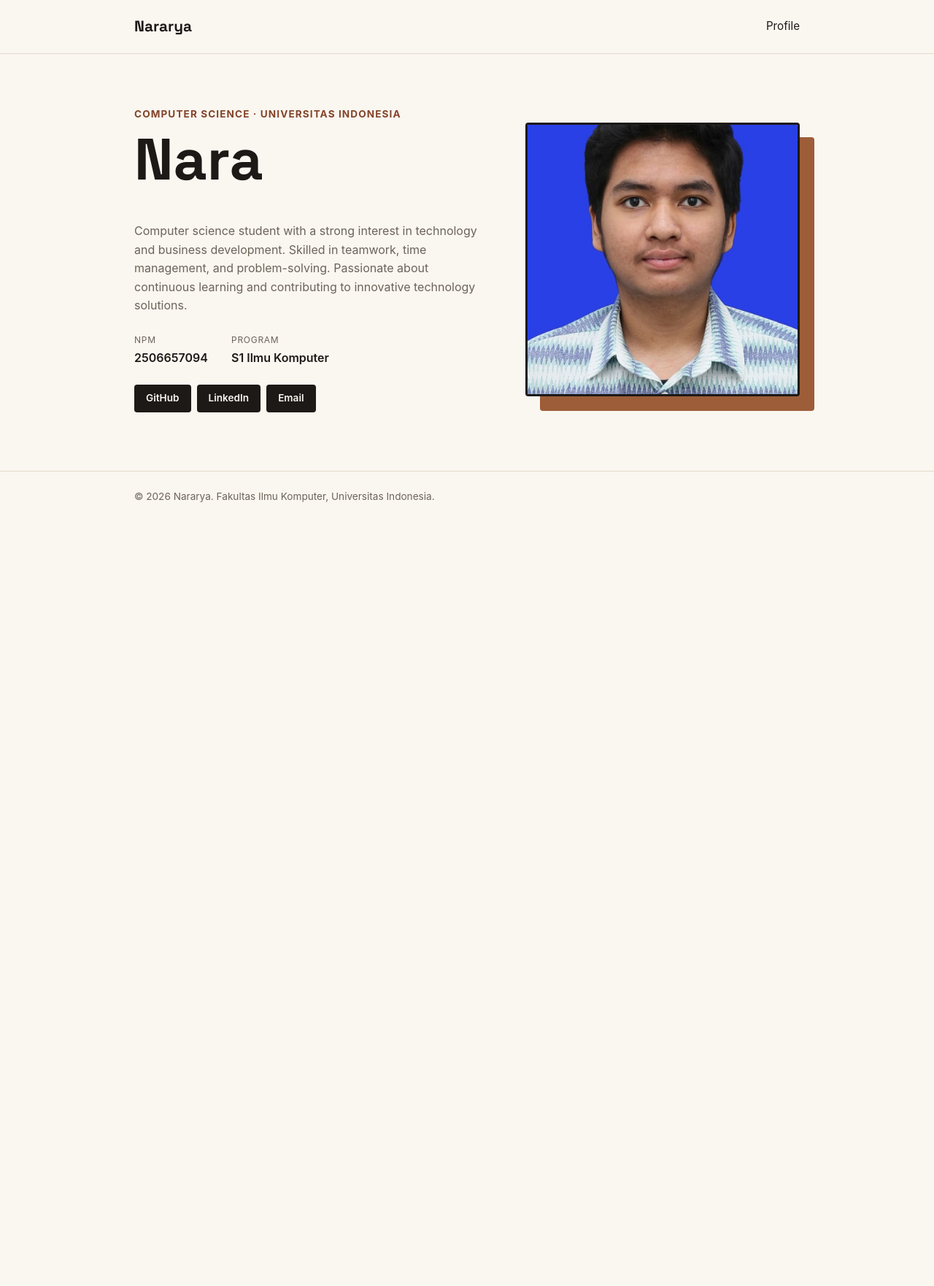
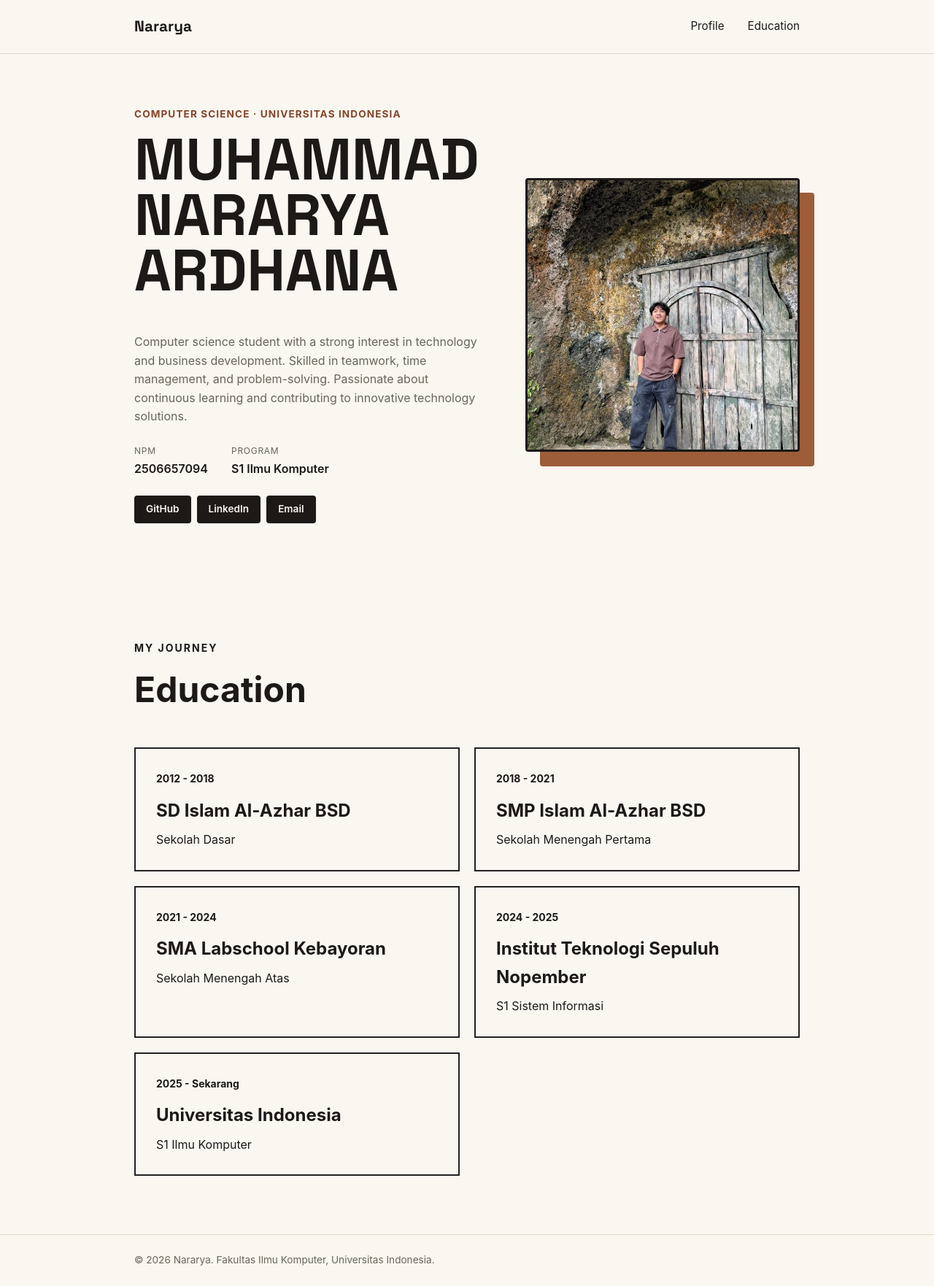
Before and after one commit to NararyaArdhana/myportofolio, a Django app: page / in a window 1280 px wide. Shown: the whole page at 73% size. Before the commit the page ends 688 px from the top, so only its background shows below. Run offline with Django 5.2, Linux system fonts and the light colour scheme.

Commit message:
Add education section and update portfolio

```diff
--- a/requirements.txt
+++ b/requirements.txt
@@ -1,4 +1,4 @@
-django
+django~=6.0
 gunicorn
 whitenoise
 psycopg2-binary
--- a/static/css/style.css
+++ b/static/css/style.css
@@ -193,3 +193,69 @@ h1, .brand {
         justify-content: flex-start;
     }
 }
+
+.education {
+    padding: 80px 0;
+}
+
+.section-kicker {
+    font-size: 14px;
+    font-weight: 700;
+    text-transform: uppercase;
+    letter-spacing: 2px;
+    margin-bottom: 8px;
+}
+
+.education h2 {
+    font-size: 48px;
+    margin-bottom: 40px;
+}
+
+.education-grid {
+    display: grid;
+    grid-template-columns: repeat(2, 1fr);
+    gap: 20px;
+}
+
+.education-card {
+    padding: 28px;
+    border: 2px solid #222;
+    transition: transform 0.2s ease, box-shadow 0.2s ease;
+}
+
+.education-card:hover {
+    transform: translateY(-6px);
+    box-shadow: 6px 6px 0 #222;
+}
+
+.education-year {
+    font-size: 14px;
+    font-weight: 700;
+}
+
+.education-card h3 {
+    margin: 12px 0 8px;
+    font-size: 24px;
+}
+
+.education-card p {
+    margin: 0;
+}
+
+@media (max-width: 768px) {
+    .education {
+        padding: 50px 20px;
+    }
+
+    .education h2 {
+        font-size: 36px;
+    }
+
+    .education-grid {
+        grid-template-columns: 1fr;
+    }
+
+    .education-card {
+        padding: 22px;
+    }
+}
--- a/templates/index.html
+++ b/templates/index.html
@@ -1,61 +1,186 @@
 <!DOCTYPE html>
 <html lang="en">
+
 <head>
     <meta charset="UTF-8">
     <meta name="viewport" content="width=device-width, initial-scale=1.0">
-    <title>Muhammad Nararya Ardhana - Portfolio</title>
+
+    <title>Nararya - Portfolio</title>
+
     <link rel="preconnect" href="https://fonts.googleapis.com">
     <link rel="preconnect" href="https://fonts.gstatic.com" crossorigin>
-    <link href="https://fonts.googleapis.com/css2?family=Space+Grotesk:wght@500;700&display=swap" rel="stylesheet">
+    <link
+        href="https://fonts.googleapis.com/css2?family=Space+Grotesk:wght@500;700&display=swap"
+        rel="stylesheet"
+    >
+
     <link rel="stylesheet" href="/static/css/style.css">
 </head>
+
 <body>
+
     <header class="site-header">
         <div class="container">
             <a href="#profile" class="brand">Nararya</a>
+
             <nav>
                 <a href="#profile">Profile</a>
+                <a href="#education">Education</a>
             </nav>
         </div>
     </header>
 
+
     <main>
+
         <section class="hero" id="profile">
             <div class="container hero-grid">
+
                 <div class="hero-identity">
-                    <p class="hero-kicker">Computer Science &middot; Universitas Indonesia</p>
-                    <h1>Nara</h1>
+                    <p class="hero-kicker">
+                        Computer Science &middot; Universitas Indonesia
+                    </p>
+
+                    <h1>
+                        MUHAMMAD<br>
+                        NARARYA<br>
+                        ARDHANA
+                    </h1>
                 </div>
+
+
                 <div class="hero-photo">
                     <div class="photo-block"></div>
-                    <img class="avatar" src="/static/img/nara.JPG" alt="Photo of Nara">
+
+                    <img
+                        class="avatar"
+                        src="/static/img/nara(3).JPG"
+                        alt="Photo of Muhammad Nararya Ardhana"
+                    >
                 </div>
+
+
                 <div class="hero-details">
-                    <p class="bio">Computer science student  with a strong interest in technology and business development. Skilled in teamwork, time management, and problem-solving. Passionate about continuous learning and contributing to innovative technology solutions.</p>
+                    <p class="bio">
+                        Computer science student with a strong interest in
+                        technology and business development. Skilled in teamwork,
+                        time management, and problem-solving. Passionate about
+                        continuous learning and contributing to innovative
+                        technology solutions.
+                    </p>
+
                     <dl class="meta-list">
+
                         <div class="meta-row">
                             <dt>NPM</dt>
                             <dd>2506657094</dd>
                         </div>
+
                         <div class="meta-row">
                             <dt>Program</dt>
                             <dd>S1 Ilmu Komputer</dd>
                         </div>
+
                     </dl>
+
+
                     <div class="social-links">
-                        <a href="https://github.com/NararyaArdhana" class="social-link">GitHub</a>
-                        <a href="https://linkedin.com/in/muhammadnararya" class="social-link">LinkedIn</a>
-                        <a href="mailto:nara.nararya@gmail.com" class="social-link">Email</a>
+                        <a
+                            href="https://github.com/NararyaArdhana"
+                            class="social-link"
+                        >
+                            GitHub
+                        </a>
+
+                        <a
+                            href="https://linkedin.com/in/muhammadnararya"
+                            class="social-link"
+                        >
+                            LinkedIn
+                        </a>
+
+                        <a
+                            href="mailto:nara.nararya@gmail.com"
+                            class="social-link"
+                        >
+                            Email
+                        </a>
                     </div>
+                </div>
+
+            </div>
+        </section>
+
+
+
+        <section class="education" id="education">
+            <div class="container">
+
+                <p class="section-kicker">My Journey</p>
+
+                <h2>Education</h2>
+
+                <div class="education-grid">
+
+
+                    <div class="education-card">
+                        <span class="education-year">2012 - 2018</span>
+
+                        <h3>SD Islam Al-Azhar BSD</h3>
+
+                        <p>Sekolah Dasar</p>
+                    </div>
+
+
+                    <div class="education-card">
+                        <span class="education-year">2018 - 2021</span>
+
+                        <h3>SMP Islam Al-Azhar BSD</h3>
+
+                        <p>Sekolah Menengah Pertama</p>
+                    </div>
+
+
+                    <div class="education-card">
+                        <span class="education-year">2021 - 2024</span>
+
+                        <h3>SMA Labschool Kebayoran</h3>
+
+                        <p>Sekolah Menengah Atas</p>
+                    </div>
+
+
+                    <div class="education-card">
+                        <span class="education-year">2024 - 2025</span>
+
+                        <h3>Institut Teknologi Sepuluh Nopember</h3>
+
+                        <p>S1 Sistem Informasi</p>
+                    </div>
+
+                    <div class="education-card">
+                        <span class="education-year">2025 - Sekarang</span>
+
+                        <h3>Universitas Indonesia</h3>
+
+                        <p>S1 Ilmu Komputer</p>
+                    </div>
+
                 </div>
             </div>
         </section>
+
     </main>
+
 
     <footer class="site-footer">
         <div class="container">
-            <p>&copy; 2026 Nararya. Fakultas Ilmu Komputer, Universitas Indonesia.</p>
+            <p>
+                &copy; 2026 Nararya.
+                Fakultas Ilmu Komputer, Universitas Indonesia.
+            </p>
         </div>
     </footer>
+
 </body>
 </html>
```
Also changed, not shown: README.md, static/img/nara(3).JPG (added), static/img/nara.JPG (deleted).
